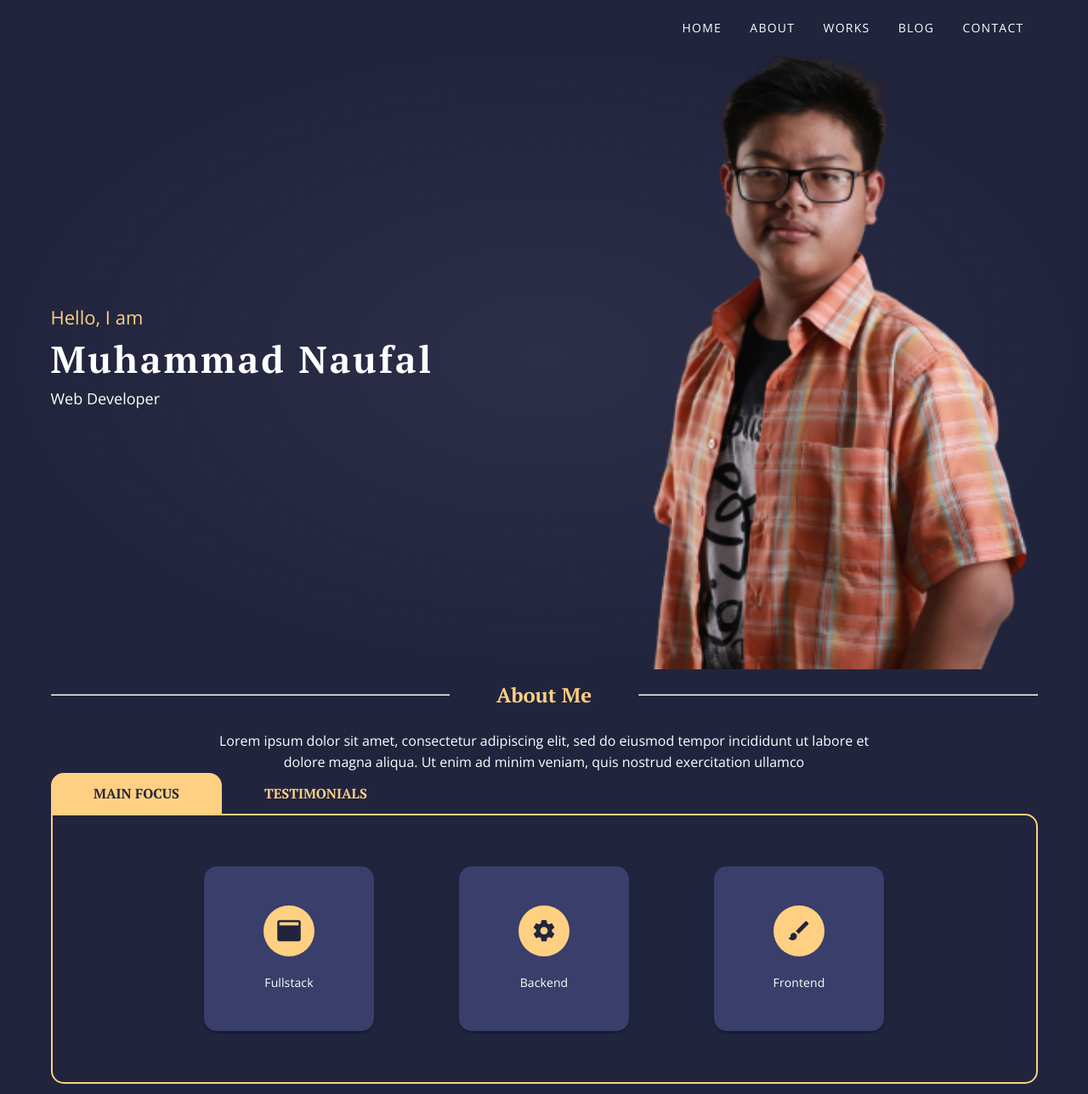
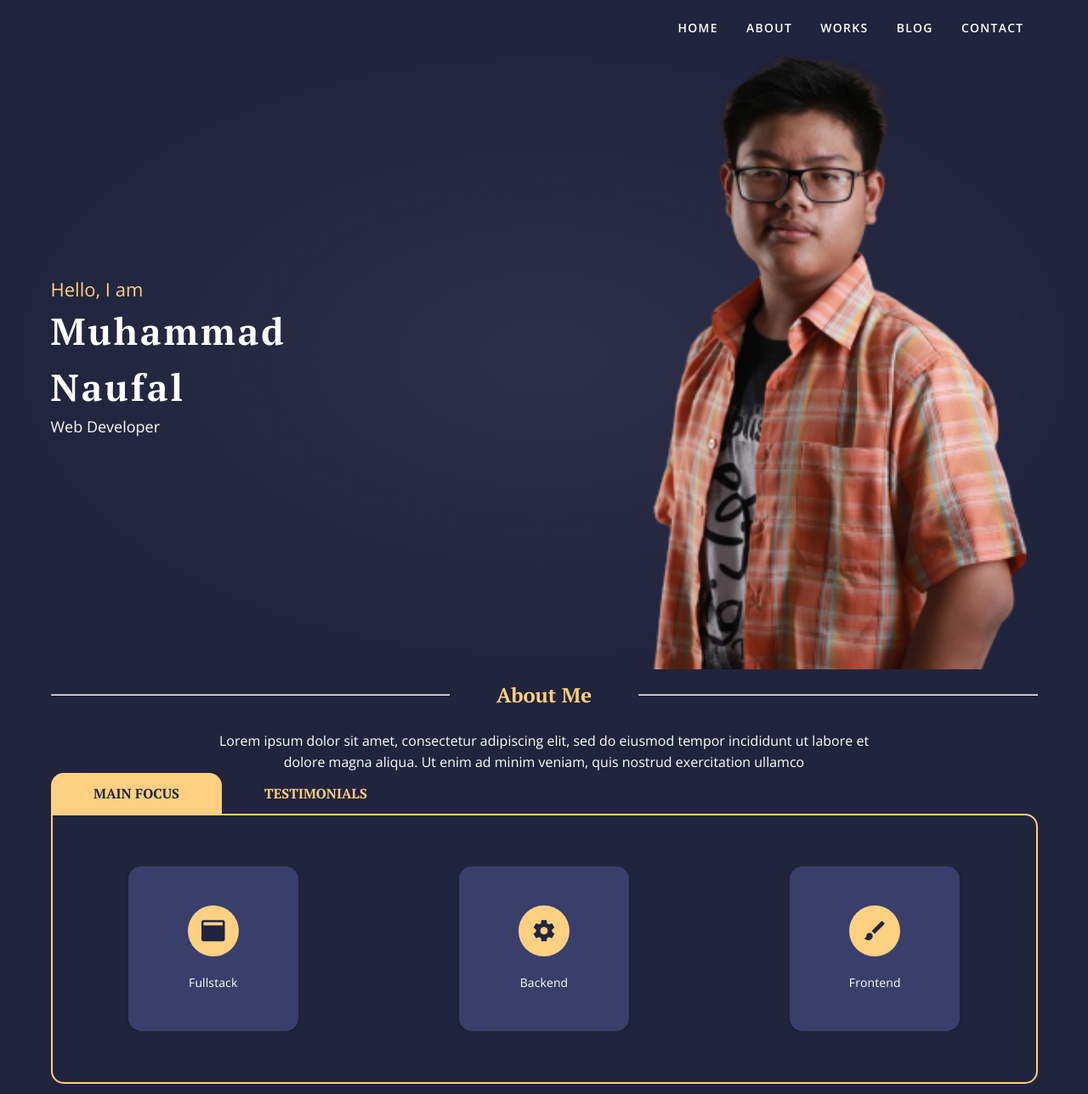
Before and after one commit to verm024/Portfolio, a Vue app: page / in a window 1280 px wide. Shown: the whole page at 85% size. Built offline with nearby package versions, Linux system fonts and the light colour scheme.

Commit message:
Lint Fix

```diff
--- a/babel.config.js
+++ b/babel.config.js
@@ -1,5 +1,3 @@
 module.exports = {
-  presets: [
-    '@vue/cli-plugin-babel/preset'
-  ]
-}
+  presets: ["@vue/cli-plugin-babel/preset"],
+};
--- a/package.json
+++ b/package.json
@@ -9,6 +9,9 @@
   },
   "dependencies": {
     "core-js": "^3.6.5",
+    "eslint-config-prettier": "^6.15.0",
+    "eslint-plugin-prettier-vue": "^2.1.1",
+    "prettier": "^2.2.0",
     "vue": "^2.6.11",
     "vue-router": "^3.2.0",
     "vuetify": "^2.3.8",
--- a/src/App.vue
+++ b/src/App.vue
@@ -1,14 +1,14 @@
 <template>
   <v-app>
-        <v-app-bar
-          app
-          color="#21243D"
-          dark
-          flat
-        >
+    <v-app-bar app color="#21243D" dark flat>
       <div class="container d-flex align-center">
         <div>
-                    <v-img alt="Muhammad Naufal" contain src="@/assets/logo-naufal.png" width="100px"/>
+          <v-img
+            alt="Muhammad Naufal"
+            contain
+            src="@/assets/logo-naufal.png"
+            width="100px"
+          />
         </div>
         <v-btn href="#" text class="ml-auto custom-nav-link">
           <span>Home</span>
@@ -16,53 +16,63 @@
         <v-btn href="#about" text class="custom-nav-link">
           <span>About</span>
         </v-btn>
-                <v-btn href="https://github.com/vuetifyjs/vuetify/releases/latest" target="_blank" text class="custom-nav-link">
+        <v-btn
+          href="https://github.com/vuetifyjs/vuetify/releases/latest"
+          target="_blank"
+          text
+          class="custom-nav-link"
+        >
           <span>Works</span>
         </v-btn>
-                <v-btn href="https://github.com/vuetifyjs/vuetify/releases/latest" target="_blank" text class="custom-nav-link">
+        <v-btn
+          href="https://github.com/vuetifyjs/vuetify/releases/latest"
+          target="_blank"
+          text
+          class="custom-nav-link"
+        >
           <span>Blog</span>
         </v-btn>
-                <v-btn href="https://github.com/vuetifyjs/vuetify/releases/latest" target="_blank" text class="custom-nav-link">
+        <v-btn
+          href="https://github.com/vuetifyjs/vuetify/releases/latest"
+          target="_blank"
+          text
+          class="custom-nav-link"
+        >
           <span>Contact</span>
         </v-btn>
       </div>
     </v-app-bar>
 
     <v-main>
-            <router-view>
-
-            </router-view>
+      <router-view> </router-view>
     </v-main>
   </v-app>
 </template>
 
 <script>
-
 export default {
-    data: () => ({
-
-    }),
+  data: () => ({}),
 };
 </script>
 
 <style>
-    @import url('https://fonts.googleapis.com/css2?family=Open+Sans:ital,wght@0,300;0,400;0,600;0,700;0,800;1,300;1,400;1,600;1,700;1,800&family=PT+Serif:ital,wght@0,400;0,700;1,400;1,700&display=swap');
+@import url("https://fonts.googleapis.com/css2?family=Open+Sans:ital,wght@0,300;0,400;0,600;0,700;0,800;1,300;1,400;1,600;1,700;1,800&family=PT+Serif:ital,wght@0,400;0,700;1,400;1,700&display=swap");
 
-    .custom-nav-link{
-        font-family: 'Open Sans', sans-serif;
-        font-weight: 500 !important;
+.custom-nav-link {
+  font-family: "Open Sans", sans-serif;
+  font-weight: 600 !important;
   font-size: 14px !important;
 }
 
-    .custom-nav-link::before{
-      background-color: #21243D !important;
+.custom-nav-link::before {
+  background-color: #21243d !important;
 }
 
-    .custom-nav-link span{
-      transition: .1s ease-in-out;
+.custom-nav-link span {
+  transition: 0.1s ease-in-out;
 }
 
-    .custom-nav-link:hover span{
-        color: #FFD082 !important;
+.custom-nav-link:hover span {
+  color: #ffd082 !important;
 }
 </style>
--- a/src/components/About.vue
+++ b/src/components/About.vue
@@ -2,80 +2,92 @@
   <div class="about container">
     <v-row class="d-flex align-center">
       <v-col class="col-5 text-center">
-                <hr>
+        <hr />
       </v-col>
-            <v-col class="col-2 text-center pre-component-title">
-                About Me
-            </v-col>
+      <v-col class="col-2 text-center pre-component-title"> About Me </v-col>
       <v-col class="col-5 text-center">
-                <hr>
+        <hr />
       </v-col>
     </v-row>
     <v-row>
       <v-col class="col-8 offset-2 text-center">
         <span class="about-text">
-                    Lorem ipsum dolor sit amet, consectetur adipiscing elit, sed do eiusmod tempor incididunt ut labore et dolore magna aliqua. Ut enim ad minim veniam, quis nostrud exercitation ullamco
+          Lorem ipsum dolor sit amet, consectetur adipiscing elit, sed do
+          eiusmod tempor incididunt ut labore et dolore magna aliqua. Ut enim ad
+          minim veniam, quis nostrud exercitation ullamco
         </span>
       </v-col>
     </v-row>
     <template>
-            <v-tabs v-model="about_tab" class="about-tab" background-color="#21243D">
+      <v-tabs
+        color="21243D"
+        v-model="about_tab"
+        class="about-tab"
+        background-color="#21243D"
+      >
         <v-tab @click="setRadius(0)">
-                    <span class="about-tab-title">
-                        MAIN FOCUS
-                    </span>
+          <span class="about-tab-title"> MAIN FOCUS </span>
         </v-tab>
         <v-tab @click="setRadius(1)">
-                    <span class="about-tab-title">
-                        TESTIMONIALS
-                    </span>
+          <span class="about-tab-title"> TESTIMONIALS </span>
         </v-tab>
       </v-tabs>
-            <v-tabs-items v-model="about_tab" class="about-tab-items" :style="'border-top-left-radius: ' + tab_items_radius + 'px'">
+      <v-tabs-items
+        v-model="about_tab"
+        class="about-tab-items"
+        :style="'border-top-left-radius: ' + tab_items_radius + 'px'"
+      >
         <v-tab-item>
-                    <div class="text-center about-tab-item-1  about-tab-item">
-                        <div class="d-inline-block">
-                            <v-card class="about-tab-card-1 about-tab-card" width="200px" color="#393E6A">
+          <div
+            style="overflow: auto"
+            class="text-center about-tab-item-1 d-flex about-tab-item"
+          >
+            <div>
+              <v-card
+                class="about-tab-card-1 about-tab-card"
+                width="200px"
+                color="#393E6A"
+              >
                 <v-card-text>
                   <div class="about-tab-card-icon">
                     <v-icon color="#21243D" size="30px">mdi-application</v-icon>
                   </div>
-                                    <span class="about-tab-card-text">
-                                        Fullstack
-                                    </span>
+                  <span class="about-tab-card-text"> Fullstack </span>
                 </v-card-text>
               </v-card>
             </div>
-                        <div class="d-inline-block">
-                            <v-card class="about-tab-card-2 about-tab-card" width="200px" color="#393E6A">
+            <div>
+              <v-card
+                class="about-tab-card-2 about-tab-card"
+                width="200px"
+                color="#393E6A"
+              >
                 <v-card-text>
                   <div class="about-tab-card-icon">
                     <v-icon color="#21243D" size="30px">mdi-cog</v-icon>
                   </div>
-                                    <span class="about-tab-card-text">
-                                        Backend
-                                    </span>
+                  <span class="about-tab-card-text"> Backend </span>
                 </v-card-text>
               </v-card>
             </div>
-                        <div class="d-inline-block">
-                            <v-card class="about-tab-card-3 about-tab-card" width="200px" color="#393E6A">
+            <div>
+              <v-card
+                class="about-tab-card-3 about-tab-card"
+                width="200px"
+                color="#393E6A"
+              >
                 <v-card-text>
                   <div class="about-tab-card-icon">
                     <v-icon color="#21243D" size="30px">mdi-brush</v-icon>
                   </div>
-                                    <span class="about-tab-card-text">
-                                        Frontend
-                                    </span>
+                  <span class="about-tab-card-text"> Frontend </span>
                 </v-card-text>
               </v-card>
             </div>
           </div>
         </v-tab-item>
         <v-tab-item>
-                    <div class="about-tab-item-2  about-tab-item">
-                        Testtttt2
-                    </div>
+          <div class="about-tab-item-2 about-tab-item">Testtttt2</div>
         </v-tab-item>
       </v-tabs-items>
     </template>
@@ -84,115 +96,120 @@
 
 <script>
 export default {
-    name: 'About',
+  name: "About",
   data() {
     return {
       about_tab: null,
-            tab_items_radius: 0
+      tab_items_radius: 0,
+    };
+  },
+  methods: {
+    setRadius(id) {
+      if (id == 1) {
+        this.tab_items_radius = 15;
+      } else {
+        this.tab_items_radius = 0;
       }
     },
-    methods: {
-        setRadius(id){
-            if(id == 1){
-                this.tab_items_radius = 15
-            }
-            else{
-                this.tab_items_radius = 0
-            }
-        }
   },
-}
+};
 </script>
 
 <style scoped>
-    .pre-component-title{
+.pre-component-title {
   font-size: 24px;
-        color: #FFD082 !important;
-        font-family: 'PT Serif', serif;
+  color: #ffd082 !important;
+  font-family: "PT Serif", serif;
   font-weight: 700;
 }
 
-    .about-text{
+.about-text {
   color: white;
-        font-family: 'Open Sans', sans-serif;
+  font-family: "Open Sans", sans-serif;
   font-weight: 400;
   font-size: 16px;
 }
 
-    .about-tab .v-tab--active{
-        background-color: #FFD082;
+.about-tab .v-tab--active {
+  background-color: #ffd082;
   border: none;
 }
 
-    .about-tab .v-tab{
+.about-tab .v-tab {
   border-top-right-radius: 15px;
   border-top-left-radius: 15px;
   padding-left: 50px;
   padding-right: 50px;
 }
 
-    .about-tab-title{
-        color: #FFD082;
-        font-family: 'PT Serif', serif;
+.about-tab-title {
+  color: #ffd082;
+  font-family: "PT Serif", serif;
   font-weight: 700;
   font-size: 16px;
   letter-spacing: 0px;
 }
 
-    .about-tab .v-tab--active .about-tab-title{
-        color: #21243D;
+.about-tab .v-tab--active .about-tab-title {
+  color: #21243d;
 }
 
-    .about-tab-items{
-        background-color: #21243D !important;
-        border: 2px solid #FFD082;
+.about-tab-items {
+  background-color: #21243d !important;
+  border: 2px solid #ffd082;
   border-radius: 15px;
 }
 
-    .about-tab-item-1{
+.about-tab-item-1 {
   margin-top: 60px;
   margin-bottom: 60px;
 }
 
-    .about-tab-card-1{
+.about-tab-card-1 {
   margin-right: 100px;
 }
 
-    .about-tab-card-3{
+.about-tab-card-3 {
   margin-left: 100px;
 }
 
-    .about-tab-card{
+.about-tab-card {
   padding-top: 30px;
   padding-bottom: 30px;
   border-radius: 15px !important;
 }
 
-    .about-tab-card-icon{
+.about-tab-card-icon {
   width: 60px;
   height: 60px;
   margin-left: auto;
   margin-right: auto;
-        background-color: #FFD082;
+  background-color: #ffd082;
   vertical-align: middle;
   border-radius: 100px;
   margin-bottom: 20px;
 }
 
-    .about-tab-card-icon i{
+.about-tab-card-icon i {
   line-height: 60px !important;
 }
 
-    .about-tab-card-text{
+.about-tab-card-text {
   color: white;
-        font-family: 'Open Sans', sans-serif;
+  font-family: "Open Sans", sans-serif;
   font-weight: 400;
   font-size: 14px;
 }
 </style>
 
 <style>
-    .about-tab .v-tabs-slider{
-        background-color: #FFD082 !important;
+.about-tab .v-tabs-slider {
+  background-color: #ffd082 !important;
+}
+
+@media only screen and (min-width: 960px) {
+  .about-tab-item-1 {
+    justify-content: space-evenly;
+  }
 }
 </style>
--- a/src/components/Header.vue
+++ b/src/components/Header.vue
@@ -1,15 +1,15 @@
 <template>
   <div class="header container">
     <v-row class="align-center">
-            <v-col class="col-12 col-md-6">
+      <v-col class="col-12 col-md-4">
         <span class="header-text-hello">Hello, I am</span>
-                <br>
+        <br />
         <span class="header-text-name">Muhammad Naufal</span>
-                <br>
+        <br />
         <span class="header-text-job">Web Developer</span>
       </v-col>
-            <v-col class="col-12 col-md-6 header-photo-container">
-                <img src="@/assets/header-photo.png" class="header-photo" alt="">
+      <v-col class="col-12 col-md-8 header-photo-container">
+        <img src="@/assets/header-photo.png" class="header-photo" alt="" />
       </v-col>
     </v-row>
   </div>
@@ -17,49 +17,49 @@
 
 <script>
 export default {
-    name: "Header"
-}
+  name: "Header",
+};
 </script>
 
 <style>
-    .header{
+.header {
   height: calc(100vh - 64px);
   padding-top: 0 !important;
   padding-bottom: 0 !important;
 }
 
-    .header .row{
+.header .row {
   height: 100%;
 }
 
-    .header-text-hello{
-        color: #FFD082 !important;
-        font-family: 'Open Sans', sans-serif;
+.header-text-hello {
+  color: #ffd082 !important;
+  font-family: "Open Sans", sans-serif;
   font-weight: 300;
   font-size: 22px;
 }
 
-    .header-text-name{
+.header-text-name {
   color: white !important;
-        font-family: 'PT Serif', serif;
+  font-family: "PT Serif", serif;
   font-weight: 700;
   font-size: 44px;
   letter-spacing: 3px;
 }
 
-    .header-text-job{
+.header-text-job {
   color: white !important;
-        font-family: 'Open Sans', sans-serif;
+  font-family: "Open Sans", sans-serif;
   font-weight: 300;
   font-size: 18px;
 }
 
-    .header-photo{
+.header-photo {
   height: calc(100vh - 64px);
   margin-bottom: -12px;
 }
 
-    .header-photo-container{
+.header-photo-container {
   overflow: hidden;
   padding-top: 0 !important;
   padding-bottom: 0 !important;
--- a/vue.config.js
+++ b/vue.config.js
@@ -1,5 +1,3 @@
 module.exports = {
-  "transpileDependencies": [
-    "vuetify"
-  ]
-}
+  transpileDependencies: ["vuetify"],
+};
```
Also changed, not shown: src/main.js (+8 -8 lines), src/plugins/vuetify.js (+3 -4 lines), src/router/index.js (+14 -14 lines), src/store/index.js (+8 -12 lines), src/views/Home.vue (+15 -12 lines), .eslintrc.js, 1 other file (tests, documents, lock files or other folders). Lines whose indentation alone changed are shown as unchanged.
